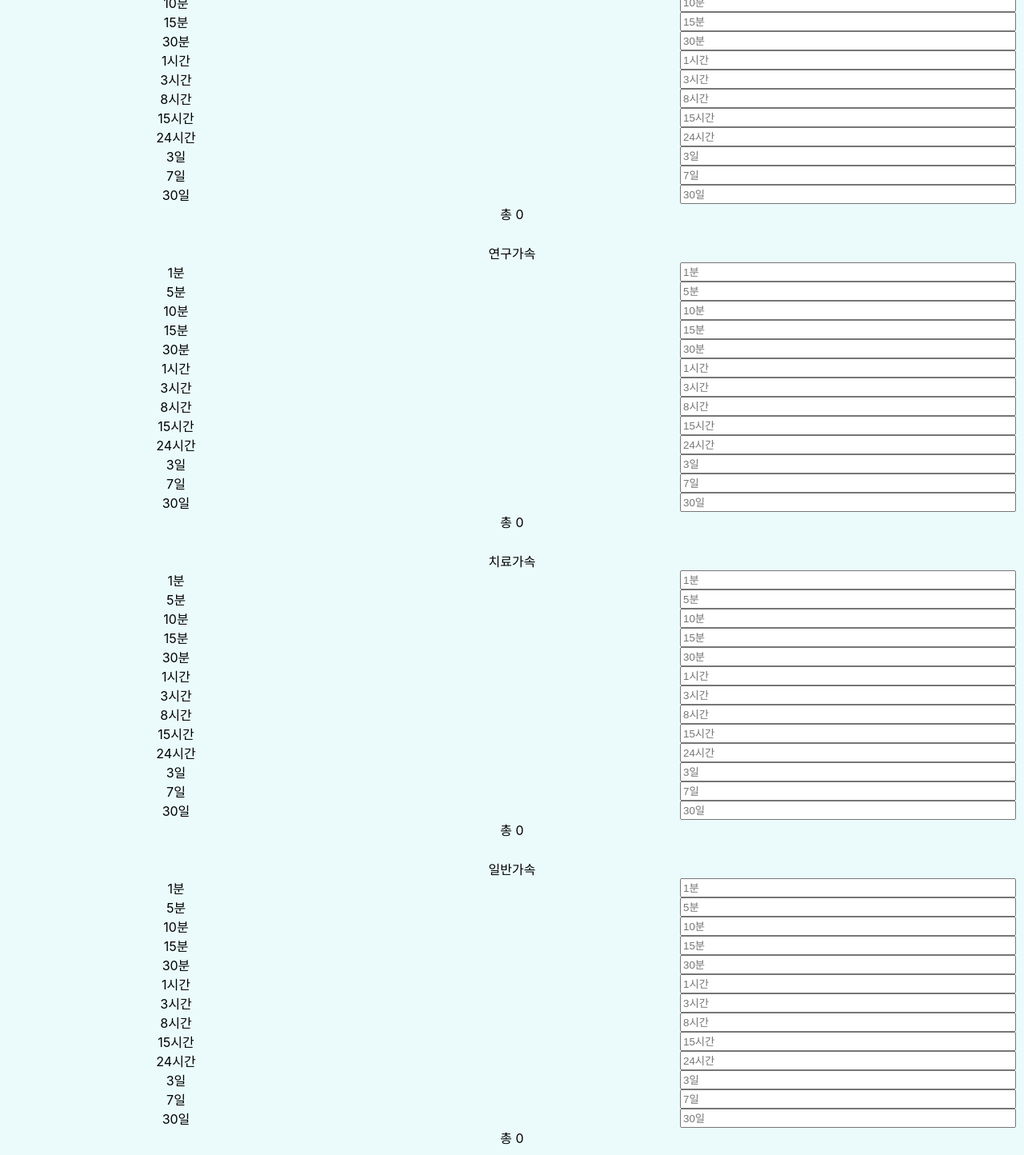
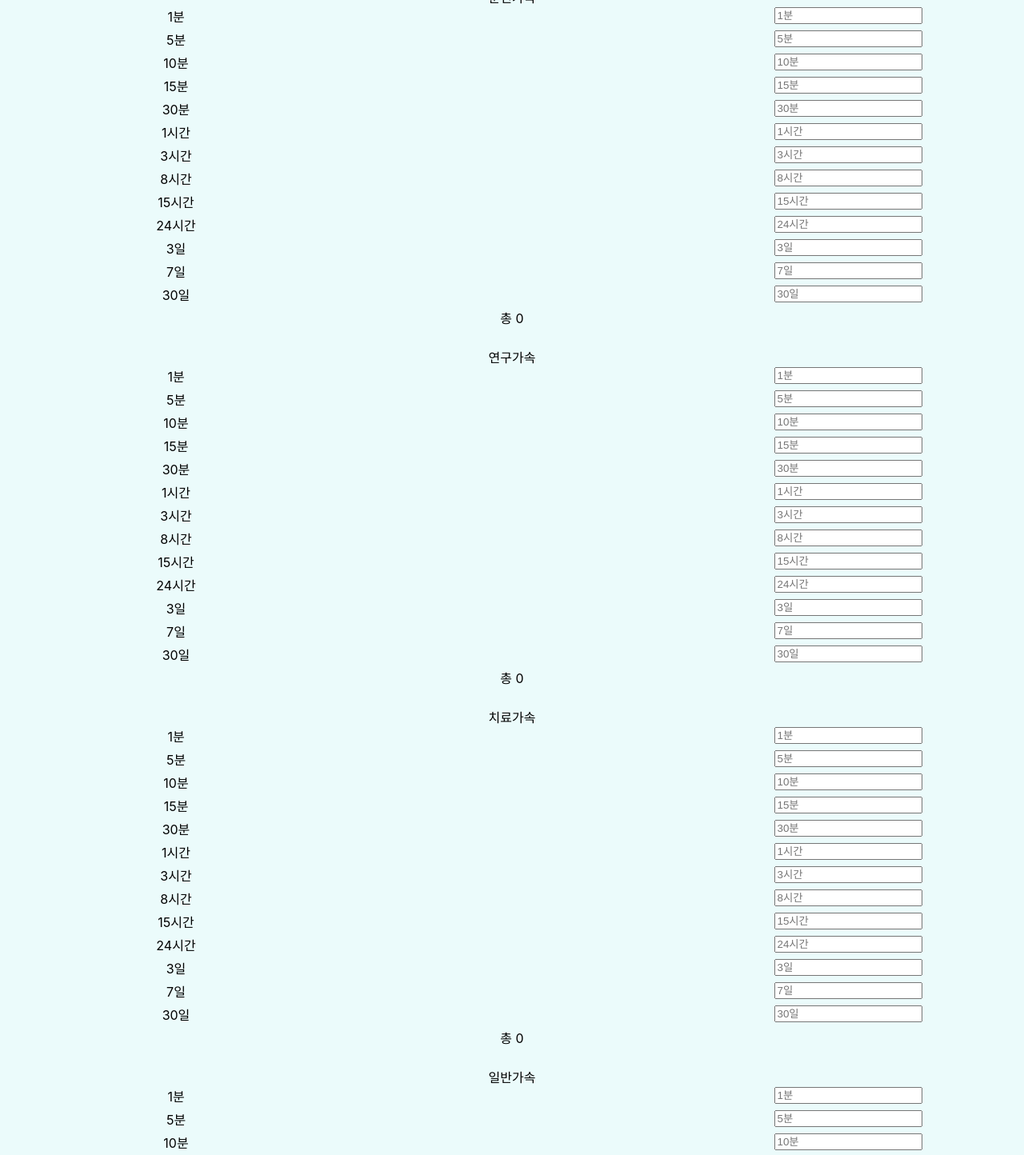
Before and after one commit to KJoobin/rok-acc, a React (Create React App) app: page / in a window 1280 px wide. Shown: the part 520-1964 px from the top of the page at 80% size. Built offline with nearby package versions, Linux system fonts and the light colour scheme.

Commit message:
Modify not use input, css

```diff
--- a/src/Body.css
+++ b/src/Body.css
@@ -1,6 +1,7 @@
 .TimeInput {
   display: grid;
   grid-template-columns: repeat(3, 1fr);
+  margin-bottom: 5px;
 }
 .speed-input {
   text-align: center;
--- a/src/Speed.js
+++ b/src/Speed.js
@@ -93,9 +93,6 @@ class Speed extends Component {
           ))}
           <Calculate data={this.state.general} />
         </div>
-        <input onChange={e => this.changeConstructor(0, e)} type="text" />
-        <input onChange={e => this.changeResearch(0, e)} type="text" />
-        <input onChange={e => this.changeTraining(0, e)} type="text" />
       </div>
     );
   }
--- a/src/TimeInput.js
+++ b/src/TimeInput.js
@@ -21,11 +21,13 @@ const TimeInput = ({ type, index, value, onChange }) => {
         {hour && `${hour}시간`}
         {cal > 0 && `${cal}분`}
       </div>
-      <input
-        placeholder={TIME_NAME[index]}
-        onChange={e => onChange(type, index, e)}
-        value={value}
-      />
+      <div>
+        <input
+          placeholder={TIME_NAME[index]}
+          onChange={e => onChange(type, index, e)}
+          value={value}
+        />
+      </div>
     </div>
   );
 };
```
